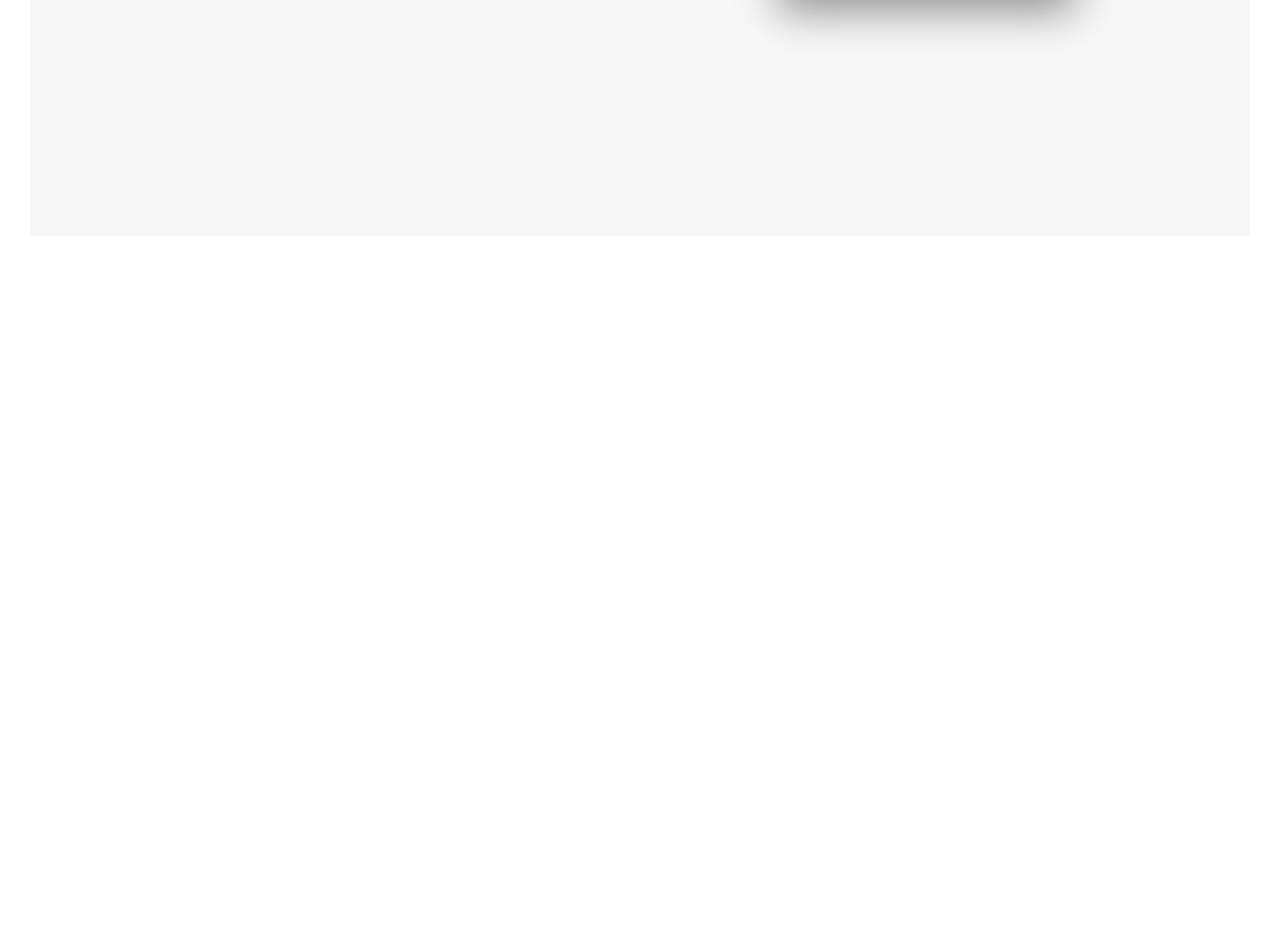
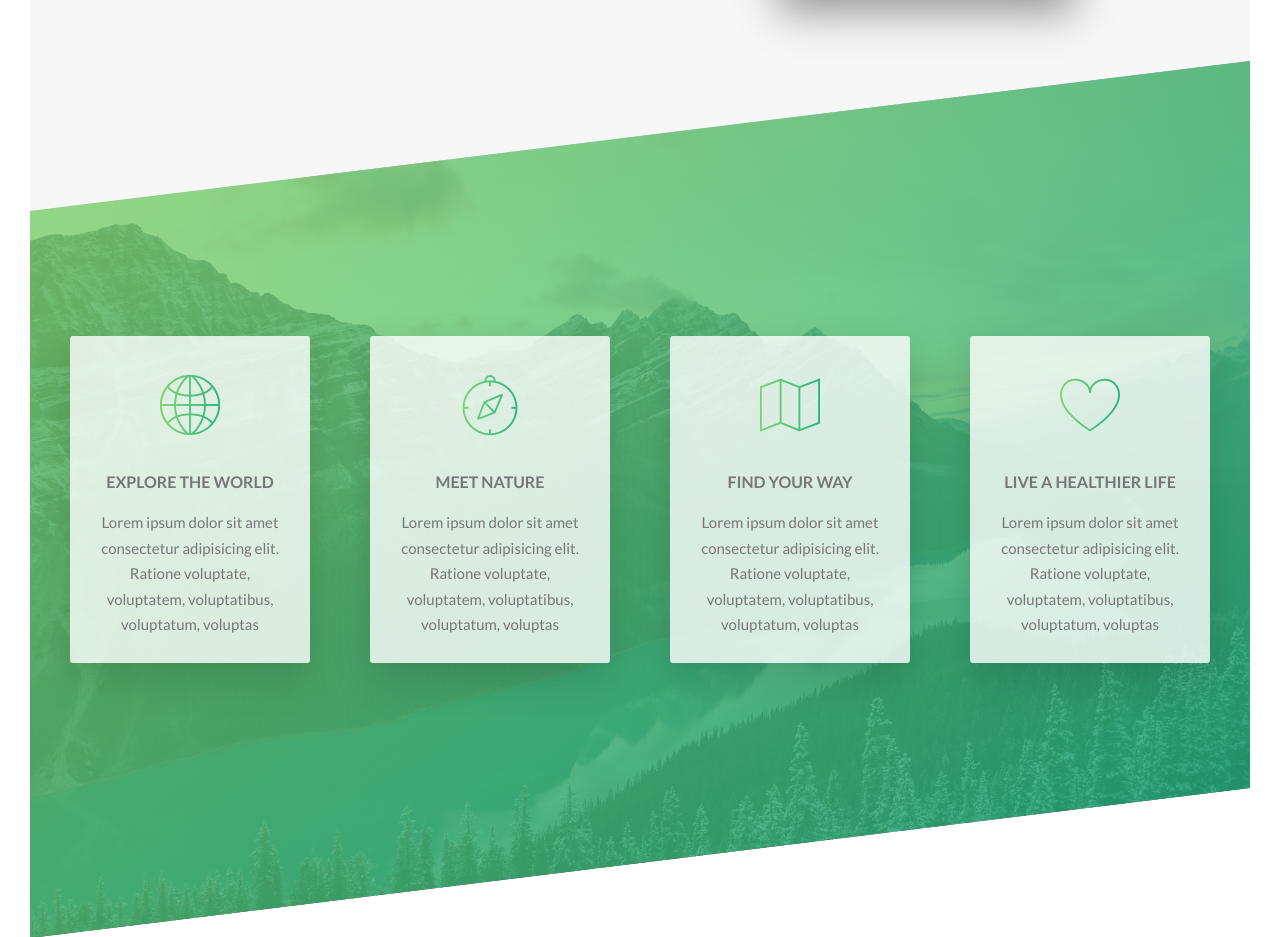
Before and after one commit to DimasWerito/advanced_css, a website: page Natours/starter/index.html in a window 1280 px wide. Shown: the part 1321-2258 px from the top of the page. Before the commit the page ends 1587 px from the top, so only its background shows below. Drawn offline with Linux system fonts and the light colour scheme; files that its build step writes are made by us from their sources.

Commit message:
feature section is ready

```diff
--- /dev/null
+++ b/Natours/sass/components/_feature-box.scss
@@ -0,0 +1,28 @@
+.feature-box {
+  background-color: rgba($color-white, 0.8);
+  font-size: 1.5rem;
+  padding: 2.5rem;
+  text-align: center;
+  border-radius: 3px;
+  box-shadow: 0 1.5rem 4rem rgba($color-black, 0.15);
+  transition: transform 0.3s;
+  &__icon {
+    font-size: 6rem;
+    margin-bottom: 0.5rem;
+    display: inline-block;
+    background-image: linear-gradient(
+      to right,
+      $color-primary-light,
+      $color-primary-dark
+    );
+    -webkit-background-clip: text;
+    color: transparent;
+  }
+
+  &:hover {
+    transform: translateY(-1.5rem) scale(1.03);
+  }
+
+  &__text {
+  }
+}
--- a/Natours/sass/layout/_grid.scss
+++ b/Natours/sass/layout/_grid.scss
@@ -27,7 +27,6 @@
 
   .col-1-of-3 {
     width: calc((100% - 2 * #{$gutter-horizontal}) / 3);
-    background-color: orangered;
     float: left;
   }
 
@@ -35,13 +34,11 @@
     width: calc(
       2 * ((100% - 2 * #{$gutter-horizontal}) / 3) + #{$gutter-horizontal}
     );
-    background-color: orangered;
     float: left;
   }
 
   .col-1-of-4 {
     width: calc((100% - 3 * #{$gutter-horizontal}) / 4);
-    background-color: orangered;
     float: left;
   }
 
@@ -49,7 +46,6 @@
     width: calc(
       2 * ((100% - 3 * #{$gutter-horizontal}) / 4) + #{$gutter-horizontal}
     );
-    background-color: orangered;
     float: left;
   }
 
@@ -57,7 +53,6 @@
     width: calc(
       3 * ((100% - 3 * #{$gutter-horizontal}) / 4) + 2 * #{$gutter-horizontal}
     );
-    background-color: orangered;
     float: left;
   }
 }
--- a/Natours/sass/main.scss
+++ b/Natours/sass/main.scss
@@ -9,6 +9,7 @@
 
 @import "components/button";
 @import "components/composition";
+@import "components/feature-box";
 
 @import "layout/header";
 @import "layout/grid";
--- a/Natours/sass/pages/_home.scss
+++ b/Natours/sass/pages/_home.scss
@@ -3,3 +3,21 @@
   padding: 25rem 0;
   margin-top: -20vh;
 }
+
+.section-features {
+  padding: 20rem 0;
+  background-image: linear-gradient(
+      to right bottom,
+      rgba($color-primary-light, 0.8),
+      rgba($color-primary-dark, 0.8)
+    ),
+    url(../img/nat-4.jpg);
+  background-size: cover;
+
+  transform: skewY(-7deg);
+  margin-top: -10rem;
+
+  & > * {
+    transform: skewY(7deg);
+  }
+}
--- a/Natours/starter/index.html
+++ b/Natours/starter/index.html
@@ -8,7 +8,7 @@
       href="https://fonts.googleapis.com/css?family=Lato:100,300,400,700,900"
       rel="stylesheet"
     />
-
+    <link rel="stylesheet" href="css/icon-font.css" />
     <link rel="stylesheet" href="css/icon-font.css" />
     <link rel="stylesheet" href="./css/style.css" />
     <link rel="shortcut icon" type="image/png" href="img/favicon.png" />
@@ -74,6 +74,59 @@
           </div>
         </div>
       </section>
+
+      <section class="section-features">
+        <div class="row">
+          <div class="col-1-of-4">
+            <div class="feature-box">
+              <i class="feature-box__icon icon-basic-world"></i>
+              <h3 class="heading-tertiary u-margin-bottom-small">
+                Explore the world
+              </h3>
+              <p class="feature-box__text">
+                Lorem ipsum dolor sit amet consectetur adipisicing elit. Ratione
+                voluptate, voluptatem, voluptatibus, voluptatum, voluptas
+              </p>
+            </div>
+          </div>
+          <div class="col-1-of-4">
+            <div class="feature-box">
+              <i class="feature-box__icon icon-basic-compass"></i>
+              <h3 class="heading-tertiary u-margin-bottom-small">
+                Meet nature
+              </h3>
+              <p class="feature-box__text">
+                Lorem ipsum dolor sit amet consectetur adipisicing elit. Ratione
+                voluptate, voluptatem, voluptatibus, voluptatum, voluptas
+              </p>
+            </div>
+          </div>
+          <div class="col-1-of-4">
+            <div class="feature-box">
+              <i class="feature-box__icon icon-basic-map"></i>
+              <h3 class="heading-tertiary u-margin-bottom-small">
+                Find your way
+              </h3>
+              <p class="feature-box__text">
+                Lorem ipsum dolor sit amet consectetur adipisicing elit. Ratione
+                voluptate, voluptatem, voluptatibus, voluptatum, voluptas
+              </p>
+            </div>
+          </div>
+          <div class="col-1-of-4">
+            <div class="feature-box">
+              <i class="feature-box__icon icon-basic-heart"></i>
+              <h3 class="heading-tertiary u-margin-bottom-small">
+                Live a healthier life
+              </h3>
+              <p class="feature-box__text">
+                Lorem ipsum dolor sit amet consectetur adipisicing elit. Ratione
+                voluptate, voluptatem, voluptatibus, voluptatum, voluptas
+              </p>
+            </div>
+          </div>
+        </div>
+      </section>
     </main>
 
     <!-- <section class="grid-test">
```
Also changed, not shown: Natours/starter/css/fonts/linea-basic-10.ttf (added), Natours/starter/css/fonts/linea-basic-10.woff (added), Natours/starter/css/icon-font.css (added), Natours/starter/css/style.css, 2 other files.
